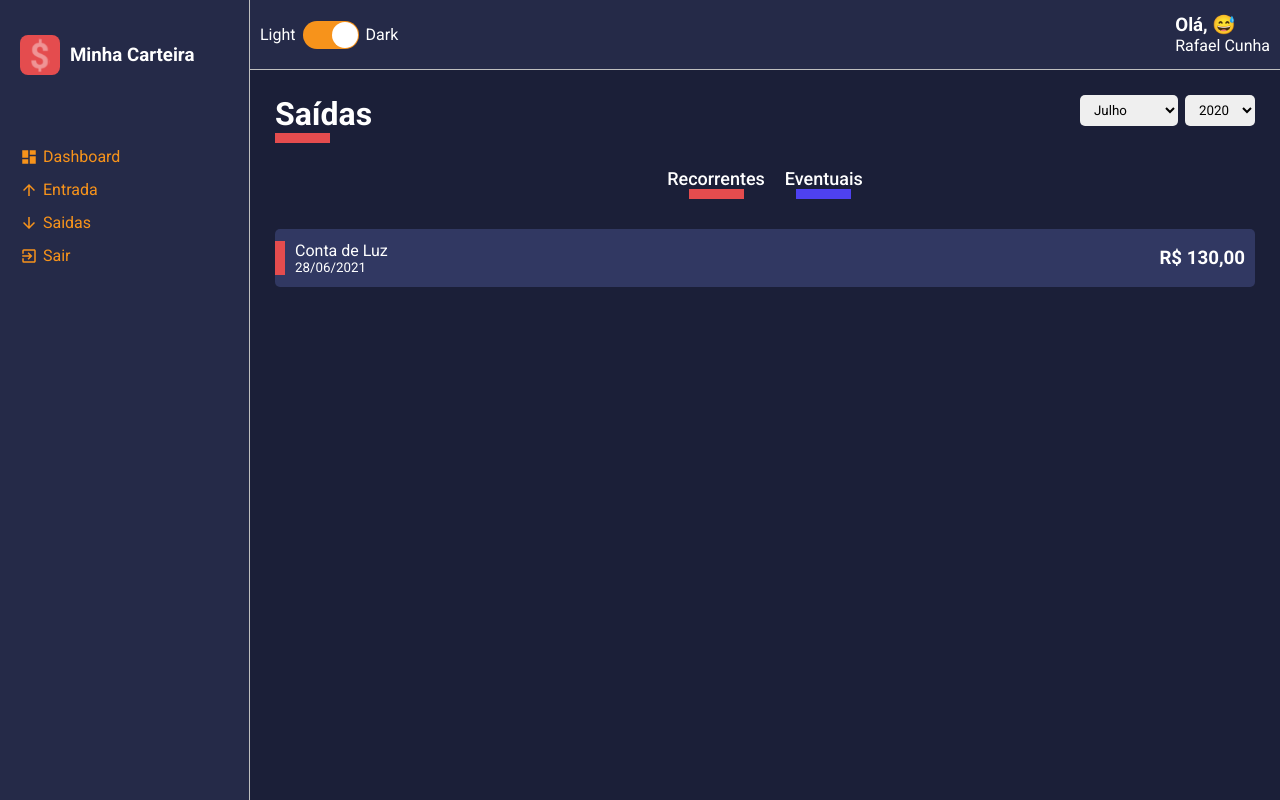
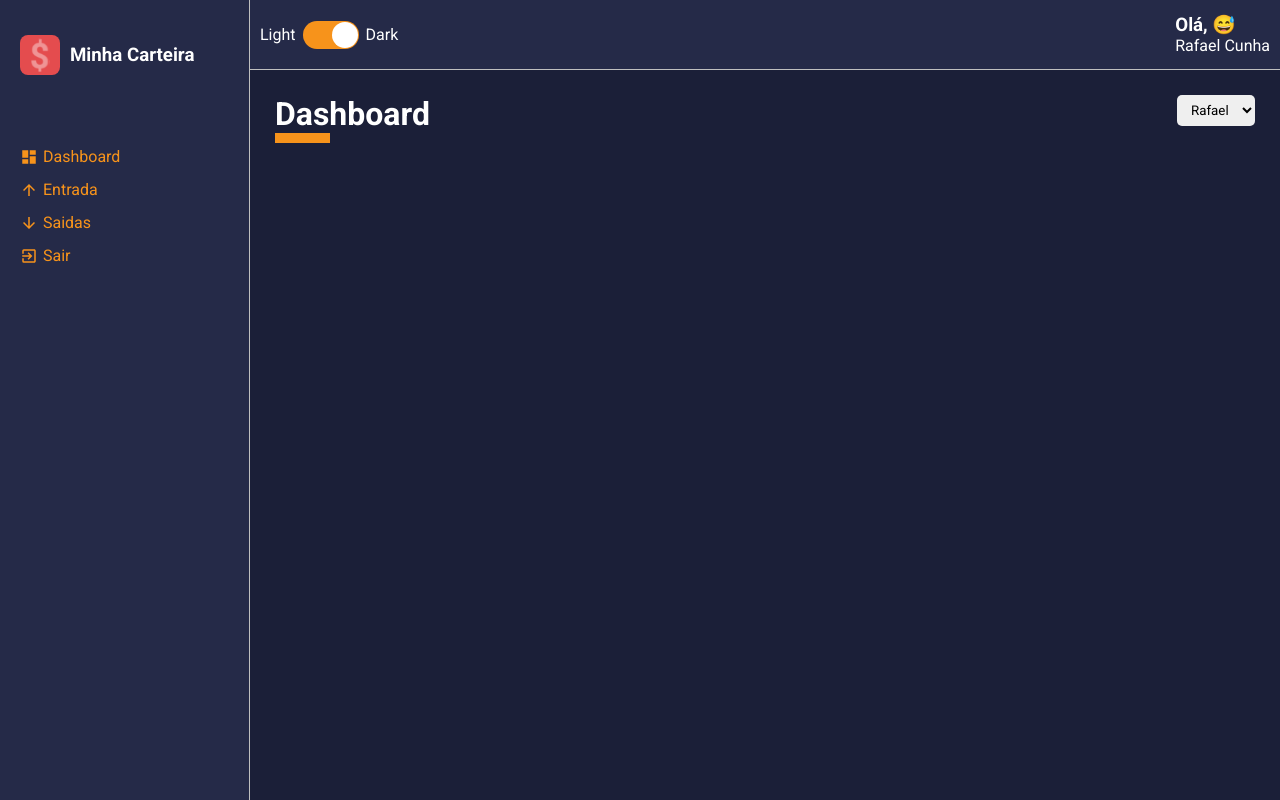
Before and after one commit to RafaelBispoCunha/curso-react-typescript, a React (Create React App) app in the folder minha-carteira/: page /dashboard in a window 1280 px wide. Built offline with nearby package versions, Linux system fonts and the light colour scheme.

Commit message:
Rotas e navegação da aplicação

```diff
--- a/minha-carteira/package.json
+++ b/minha-carteira/package.json
@@ -14,6 +14,7 @@
     "react": "^17.0.2",
     "react-dom": "^17.0.2",
     "react-icons": "^4.2.0",
+    "react-router-dom": "^5.2.0",
     "react-scripts": "4.0.3",
     "react-switch": "^6.0.0",
     "styled-components": "^5.3.0",
@@ -43,5 +44,8 @@
       "last 1 firefox version",
       "last 1 safari version"
     ]
+  },
+  "devDependencies": {
+    "@types/react-router-dom": "^5.1.8"
   }
 }
--- a/minha-carteira/src/App.tsx
+++ b/minha-carteira/src/App.tsx
@@ -2,18 +2,15 @@
 import { ThemeProvider }from 'styled-components'
 import GlobalStyles from "./styles/GlobalStyles";
 
-import Layout from './components/Layout';
-import Dashboard from "./pages/Dashboard";
-import List from "./pages/List";
+import Routes from "./routes";
+
 import dark from "./styles/themes/dark";
 
 const App: React.FC = () =>{
    return(
       <ThemeProvider theme={dark}>
          <GlobalStyles/>
-         <Layout>
-            <List/>
-         </Layout>
+         <Routes/>
       </ThemeProvider>
    )
 }
--- a/minha-carteira/src/components/Aside/index.tsx
+++ b/minha-carteira/src/components/Aside/index.tsx
@@ -11,17 +11,17 @@
          </Header>
 
          <MenuContainer>
-            <MenuItemLink href="#">
+            <MenuItemLink href="/dashboard">
                <MdDashboard/>
                Dashboard
             </MenuItemLink>
 
-            <MenuItemLink href="#">
+            <MenuItemLink href="/list/entry-balance">
             <MdArrowUpward/>
                Entrada
             </MenuItemLink>
 
-            <MenuItemLink href="#">
+            <MenuItemLink href="/list/exit-balance">
             <MdArrowDownward/>
                Saidas
             </MenuItemLink>
--- a/minha-carteira/src/components/SelectInput/index.tsx
+++ b/minha-carteira/src/components/SelectInput/index.tsx
@@ -13,7 +13,12 @@
       <Container>
          <select>
             {options.map(option =>(
-               <option value={option.value}>{option.label}</option>
+               <option
+                  key={option.value}
+                  value={option.value}
+               >
+                  {option.label}
+               </option>
             ))
             }
          </select>
--- a/minha-carteira/src/pages/List/index.tsx
+++ b/minha-carteira/src/pages/List/index.tsx
@@ -1,9 +1,37 @@
-import React from 'react';
+import React, { useMemo } from 'react';
 import ContentHeader from '../../components/ContentHeader';
 import SelectInput from '../../components/SelectInput';
 import HistoryFinanceCard from '../../components/HistoryFinanceCard/indext';
 
 import { Container, Content, Filters } from './styles'
+
+interface IRouteParams {
+   match: {
+      params: {
+         type: string;
+      }
+   }
+}
+
+const List: React.FC<IRouteParams> = ({ match }) =>{
+
+   const { type } = match.params;
+
+   const titleLineColor = useMemo(() => {
+
+      return type === 'entry-balance' ?
+         {
+            title: 'Entradas',
+            lineColor: '#F7931B'
+         }
+         :
+         {
+            title: 'Saídas',
+            lineColor: '#E44C4E'
+         };
+
+   }, [type])
+
    const months = [
       {value: 7, label: 'Julho'},
       {value: 8, label: 'Agosto'},
@@ -16,10 +44,9 @@
       {value: 2018, label: 2018}
    ]
 
-const List: React.FC = () =>{
    return(
       <Container>
-         <ContentHeader  title="Saídas" lineColor="#E44C4E">
+         <ContentHeader  title={titleLineColor.title} lineColor={titleLineColor.lineColor}>
             <SelectInput options={months}/>
             <SelectInput options={years}/>
          </ContentHeader>
--- /dev/null
+++ b/minha-carteira/src/routes/app.routes.tsx
@@ -0,0 +1,17 @@
+import React from "react";
+import { Switch, Route } from 'react-router-dom'
+
+import Layout from "../components/Layout";
+import Dashboard from "../pages/Dashboard";
+import List from "../pages/List";
+
+const AppRoutes: React.FC = () =>(
+   <Layout>
+      <Switch>
+         <Route path="/dashboard" exact component={Dashboard}/>
+         <Route path="/list/:type" exact component={List}/>
+      </Switch>
+   </Layout>
+);
+
+export default AppRoutes;
--- /dev/null
+++ b/minha-carteira/src/routes/index.tsx
@@ -0,0 +1,11 @@
+import React from "react";
+import { BrowserRouter } from 'react-router-dom'
+import AppRoutes from "./app.routes";
+
+const Routes: React.FC = () => (
+   <BrowserRouter>
+      <AppRoutes/>
+   </BrowserRouter>
+)
+
+export default Routes;
```
Also changed, not shown: 1 other file (tests, documents, lock files or other folders). Lines whose indentation alone changed are shown as unchanged.
